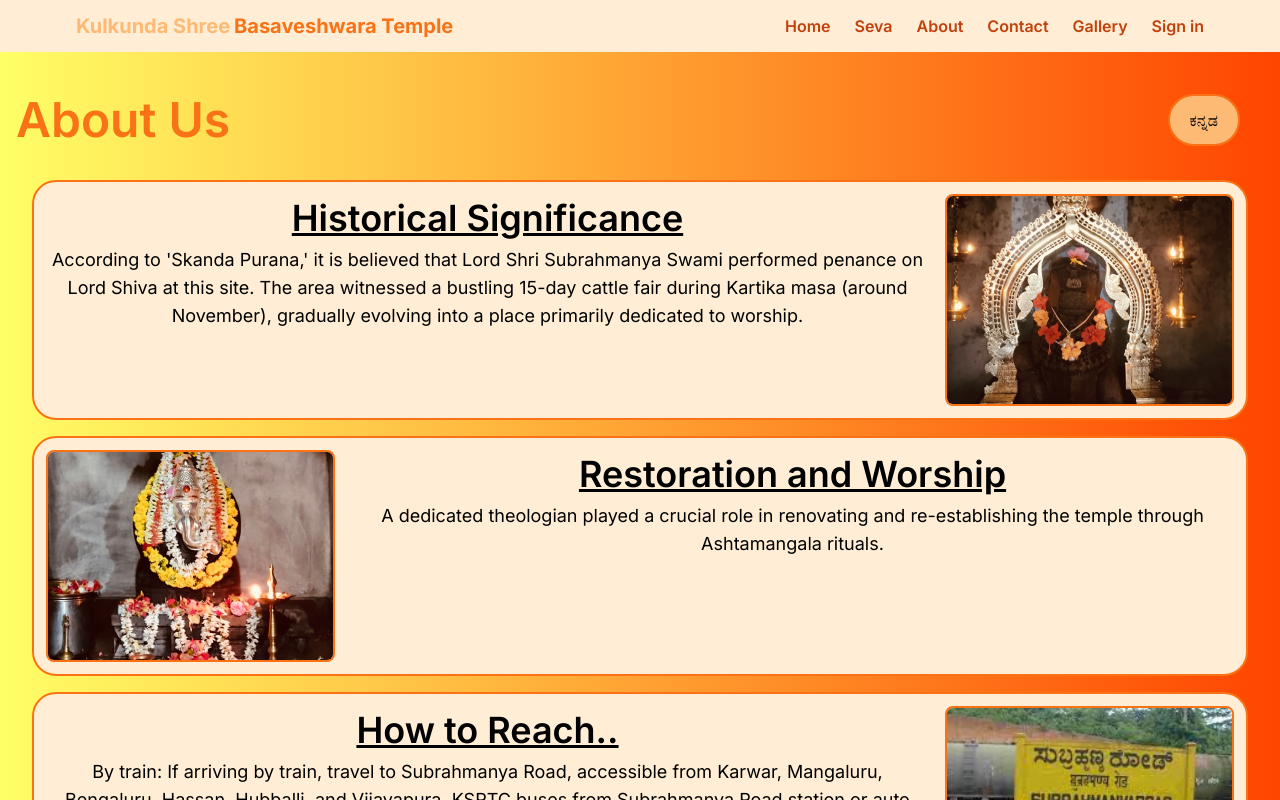
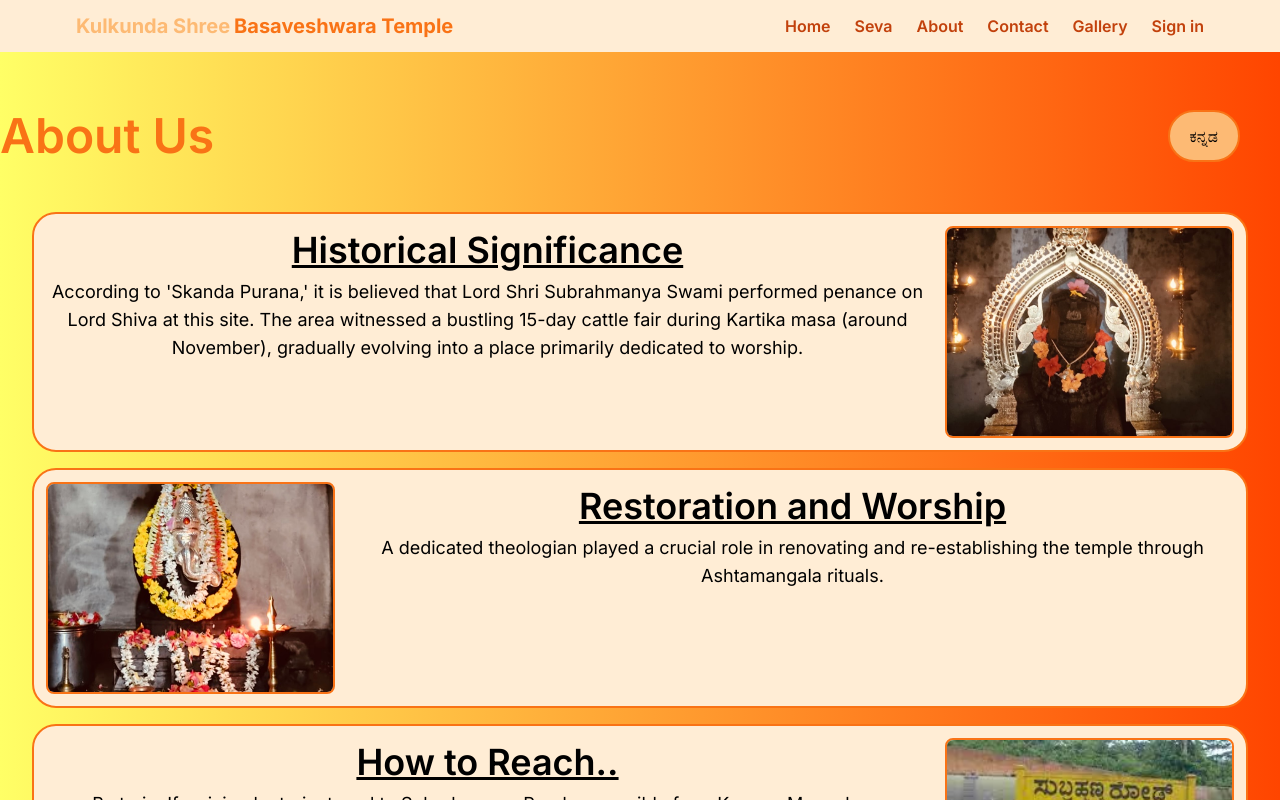
Before and after one commit to VijayendraNayak/kulkunda_front, a Next.js app: page /Pages/aboutus in a window 1280 px wide. Shown: the top 800 px of the page. Built offline with nearby package versions, Linux system fonts and the light colour scheme.

Commit message:
seva page changes

```diff
--- a/app/Pages/aboutus/page.jsx
+++ b/app/Pages/aboutus/page.jsx
@@ -28,7 +28,7 @@ const page = () => {
     <div className="pt-10 pb-10 lg:pt-20 ">
       {loader && <Loader />}
       <div className="flex justify-between items-center pb-5">
-        <p className="text-3xl lg:text-5xl text-center font-semibold text-orange-500 p-4">
+        <p className="text-3xl lg:text-5xl text-center font-semibold text-orange-500 py-8">
           About Us
         </p>
         <button
--- a/app/Pages/seva/page.jsx
+++ b/app/Pages/seva/page.jsx
@@ -76,7 +76,7 @@ const SevaPage = () => {
             formdata.map((seva) => (
               <div
                 key={seva._id}
-                className="flex w-full h-28 border-2 border-orange-400 mb-8 rounded-lg bg-orange-100 cursor-pointer relative  hover:scale-105" // Updated this line
+                className="flex justify-between w-full h-28 border-2 border-orange-400 mb-8 rounded-lg bg-orange-100 cursor-pointer relative  hover:scale-105" // Updated this line
               >
                 <div className="flex flex-col">
                   <div className="font-semibold text-xl p-4">
@@ -91,7 +91,7 @@ const SevaPage = () => {
                   </div>
                 </div>
                 <button
-                  className="bg-green-500 text-white px-2 py-1 rounded-tr-lg rounded-bl-lg opacity-100 absolute top-0 right-0" // Updated this line
+                  className="bg-orange-500 text-white text-center font-semibold rounded-lg p-4 px-8 my-auto  mr-8" // Updated this line
                   onClick={() => handleBookSeva(seva.sevanamee)}
                 >
                   Book
```
